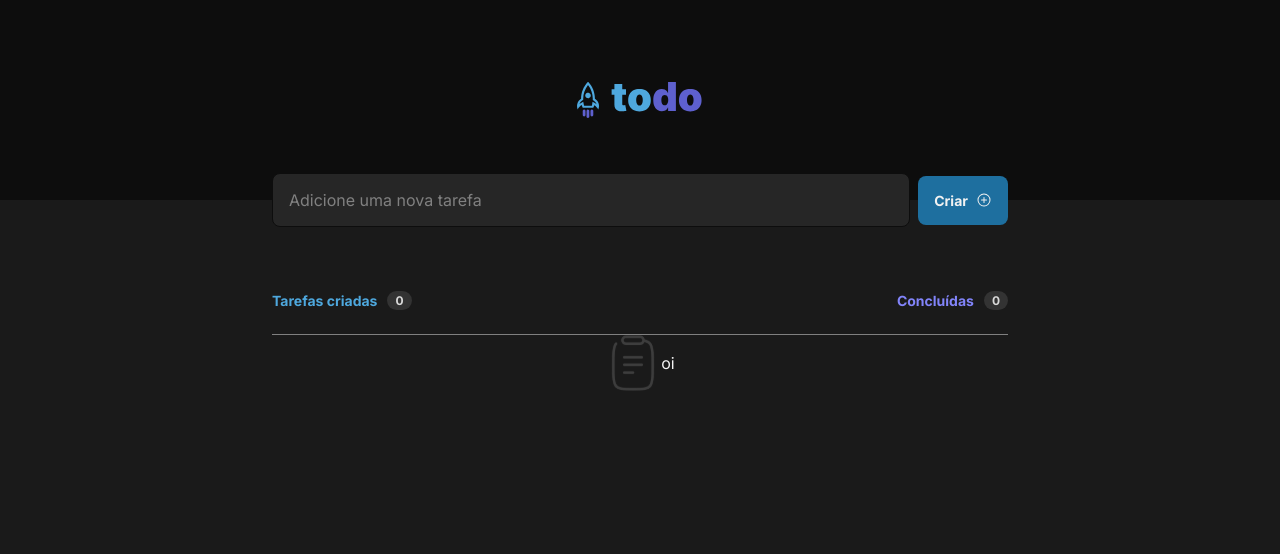
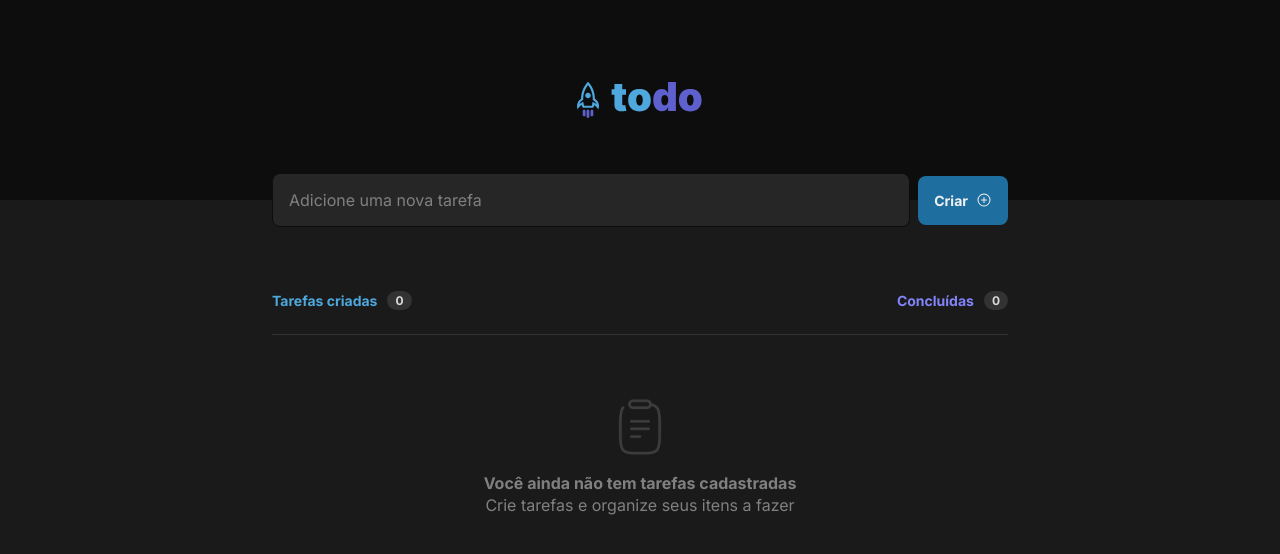
Before and after one commit to GuiAquinoDev/rocketseat-challenge-01-todo, a React (Vite) app: page / in a window 1280 px wide. Shown: the top 554 px of the page. Built offline with nearby package versions, Linux system fonts and the light colour scheme.

Commit message:
feat: finishing Empty Page component

```diff
--- a/src/components/Todo/style.ts
+++ b/src/components/Todo/style.ts
@@ -20,10 +20,11 @@ export const ToDoContent = styled.div`
     color: ${(props) => props.theme['gray-100']};
   }
 
-  [data-state='checked'] + p {
+  [data-state='checked'] + div p {
     text-decoration: line-through;
   }
 `
+
 export const TaskDescription = styled.div`
   flex: 1;
 `
--- a/src/components/TodoEmpty/index.tsx
+++ b/src/components/TodoEmpty/index.tsx
@@ -5,7 +5,8 @@ export function TodoEmpty() {
   return (
     <ToDoContent>
       <img src={clipboard} alt="Empty Icon" />
-      <span>oi</span>
+      <p>Você ainda não tem tarefas cadastradas</p>
+      <span>Crie tarefas e organize seus itens a fazer</span>
     </ToDoContent>
   )
 }
--- a/src/components/TodoEmpty/style.ts
+++ b/src/components/TodoEmpty/style.ts
@@ -2,10 +2,27 @@ import styled from 'styled-components'
 
 export const ToDoContent = styled.div`
   width: 100%;
+  height: 100%;
 
   display: flex;
+  flex-direction: column;
   align-items: center;
   justify-content: center;
+  flex: 1;
 
-  margin: 0 auto;
+  margin: 64px auto;
+
+  p {
+    margin-top: 16px;
+
+    color: ${(props) => props.theme['gray-300']};
+    font-weight: 700;
+    font-size: 16px;
+    line-height: 24px;
+  }
+
+  span {
+    color: ${(props) => props.theme['gray-300']};
+    font-size: 16px;
+  }
 `
--- a/src/pages/Home/style.ts
+++ b/src/pages/Home/style.ts
@@ -19,8 +19,8 @@ export const ToDoSection = styled.section<TodoSectionProps>`
   flex-direction: column;
   gap: 12px;
 
-  margin-top: 24px;
+  margin: 24px auto;
 
   border-top: ${(props) =>
-    props.variant === 'todo' ? 'none' : `1px solid ${props.theme['gray-300']}`};
+    props.variant === 'todo' ? 'none' : `1px solid ${props.theme['gray-400']}`};
 `
```
